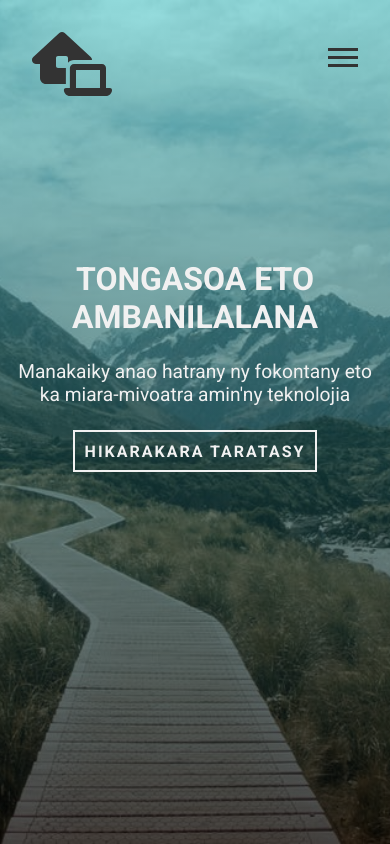
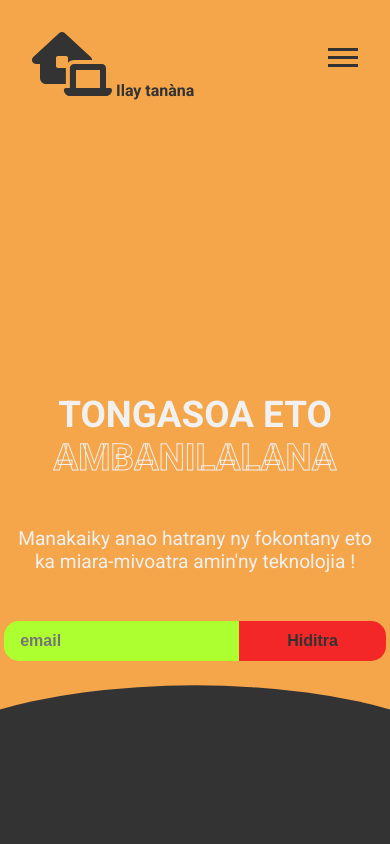
Before and after one commit to Jonathanrazakalalaina/wcc-interface-fokontany, a plain HTML site: page index.html in a window 390 px wide. Drawn offline with Linux system fonts and the light colour scheme.

Commit message:
fixing interface

```diff
--- a/index.html
+++ b/index.html
@@ -13,6 +13,7 @@
     <nav>
         <div class="img-container">
             <img src="assets/house-laptop.svg" alt="">
+            <span>Ilay tanàna</span>
         </div>
         <ul>
             <li>
@@ -34,10 +35,18 @@
             <span></span>
         </div>
     </nav>
-    <div class="details">
-        <h1>tongasoa eto ambanilalana</h1>
-        <p>Manakaiky anao hatrany ny fokontany eto ka miara-mivoatra amin'ny teknolojia</p>
-        <a href="#" class="scroll-link btn btn-white">Hikarakara taratasy</a>
+    <div class="hero">
+        <div class="details">
+            <h1>tongasoa eto <span class="stroke_text">ambanilalana</span></h1>
+            <p>Manakaiky anao hatrany ny fokontany eto ka miara-mivoatra amin'ny teknolojia !</p>
+            <div class="input-group">
+                <input type="email" placeholder="email">
+                <input type="submit" value="Hiditra">
+            </div>
+        </div>
+        <div class="overlay">
+            <img src="./assets/landmark.svg" alt="">
+        </div>
     </div>
 </body>
 </html>
--- a/styles.css
+++ b/styles.css
@@ -7,14 +7,20 @@
 }
 
 body {
-    background: linear-gradient(rgba(63, 208, 212, 0.5), rgba(0, 0, 0, 0.7)),
-    url(./assets/hero-bcg.jpeg) center/cover no-repeat;
+    background: #f5a54a;
     height: 100vh;
     font-family: "Roboto", sans-serif;
+    position: relative;
 }
 
 a {
     text-decoration: none;
+}
+
+.stroke_text {
+    color: transparent;
+    -webkit-text-stroke-width: 1px;
+    -webkit-text-stroke-color: #f1f1f1;
 }
 
 /*nav*/
@@ -25,8 +31,9 @@ nav {
     padding: 2rem 4rem;
 }
 
-.img-container {
-
+.img-container span {
+    font-weight: bold;
+    color: #333;
 }
 
 .img-container img {
@@ -69,45 +76,94 @@ ul a:hover {
     background-color: #333;
 }
 
+.hero {
+    width: 100%;
+    height: max-content;
+    position: absolute;
+    display: flex;
+    flex-direction: row;
+    justify-content: space-between;
+    bottom: 0;
+    overflow: hidden;
+}
+
 /*details*/
 
 .details {
     display: flex;
-    justify-content: center;
-    align-items: center;
     flex-direction: column;
-    gap: 1.5rem;
-    padding-top: 8rem;
+    gap: 3rem;
+    padding-top: 7rem;
+    padding-left: 2rem;
 }
 
 .details h1 {
-    text-align: center;
+    text-align: left;
     text-transform: uppercase;
-    font-size: 3rem;
+    font-size: 3.5rem;
     color: #f1f1f1;
 }
 
 .details p {
-    text-align: center;
+    text-align: left;
     font-size: 1.2rem;
     color: #f1f1f1;
 }
 
-.details a {
-    text-transform: uppercase;
-    letter-spacing: 2px;
-    color: #f1f1f1;
-    border: 2px solid #f1f1f1;
-    padding: 0.6rem;
-    background-color: transparent;
-    font-weight: bold;
-    text-align: center;
-    transition: 0.2s ease-in;
+.details .input-group{
+    display: flex;
 }
 
-.details a:hover {
-    background-color: #f1f1f1;
+input[type="email"] {
+    display: block;
+    height: 2.5rem;
+    padding-left: 1rem;
+    border: none;
+    border-radius: 15px 0 0 15px;
+    background-color: greenyellow;
+    outline: none;
+    font-weight: bold;
+    font-size: 1rem;
+}
+
+input[type="submit"] {
+    border-radius: 0 15px 15px 0;
+    border: none;
+    padding: 0 3rem;
+    background-color: #f32727;
     color: #333;
+    font-weight: bold;
+    font-size: 1rem;
+    cursor: pointer;
+    transition: 0.2s ease-in-out;
+}
+
+input[type="submit"]:hover {
+    background: #fd5d5d;
+}
+
+/*overlay*/
+
+.overlay {
+    width: 40rem;
+    height: 80vh;
+    border-radius: 100% 0 0 0;
+    background: #333;
+    position: relative;
+}
+
+.overlay img {
+    width: 10rem;
+    position: absolute;
+    top: 60%;
+    left: 70%;
+    transform: translate(-50%, -50%);
+}
+
+@media screen and (max-width: 1040px) {
+    .overlay {
+        width: 30rem;
+    }
 }
 
 @media screen and (max-width:890px) {
@@ -127,7 +183,7 @@ ul a:hover {
 
 @media screen and (max-width:890px) {
     .details h1 {
-        font-size: 2rem;
+        font-size: 2.3rem;
     }
     .details {
         padding-left: 1rem;
@@ -137,3 +193,41 @@ ul a:hover {
         padding: 2rem;
     }
 }
+
+@media screen and (max-width: 884px) {
+    .overlay {
+        width: 20rem;
+    }
+}
+
+@media screen and (max-width: 760px) {
+    .details {
+        margin-bottom: 1.5rem;
+    }
+    .hero {
+        flex-direction: column;
+        gap: 2rem;
+        justify-content: center;
+        bottom: 0;
+        overflow: hidden;
+    }
+    .overlay {
+        height: 15vh;
+        width: 100%;
+        transform: scale(1.5);
+        border-radius: 80% 80% 0 0;
+    }
+    .overlay img {
+        display: none;
+    }
+    .details h1, .details p {
+        text-align: center;
+    }
+    .input-group {
+        justify-content: center;
+        align-items: center;
+    }
+    input[type="submit"] {
+        height: 2.5rem;
+    }
+}
```
Also changed, not shown: assets/hero-bcg.jpeg (deleted), assets/landmark.svg (added).
